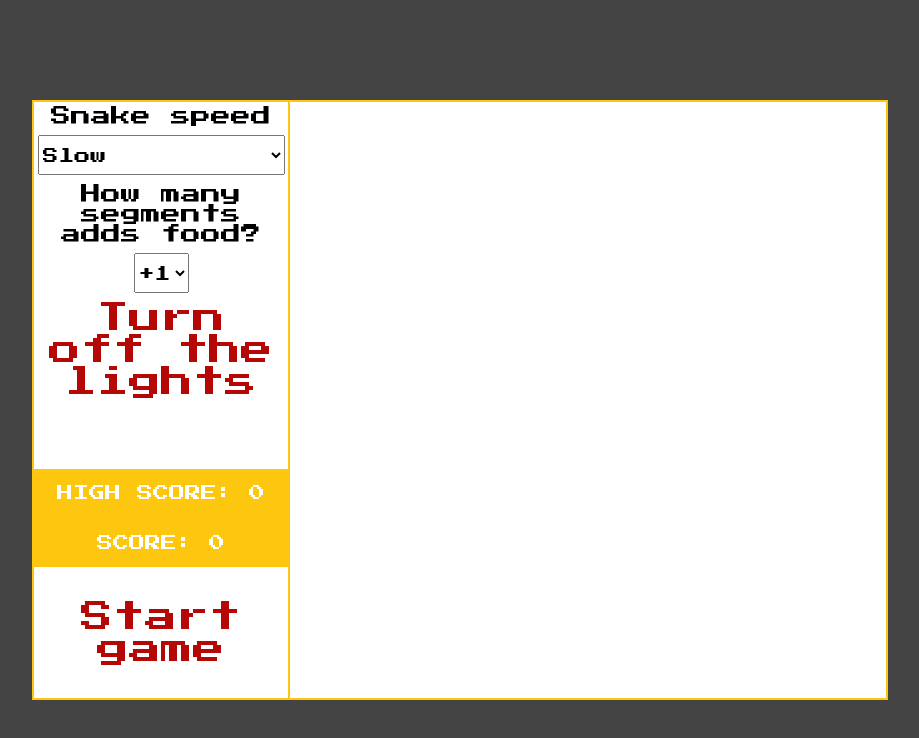
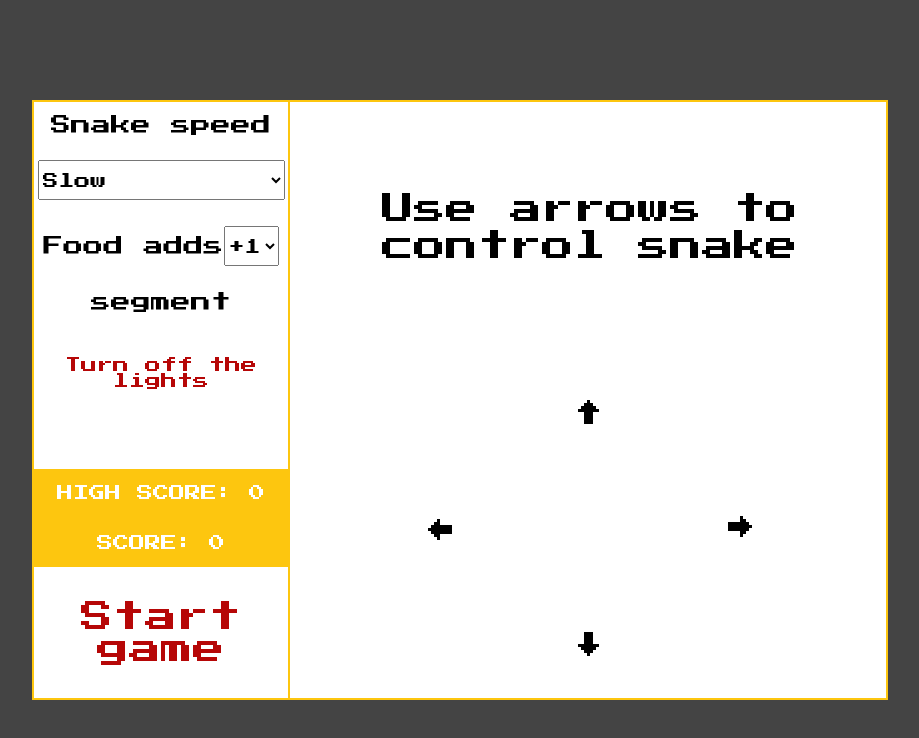
Before and after one commit to Centmsn/snake-JS, a plain HTML site: page index.html in a window 1280 px wide. Shown: the whole page, without its empty margins (180-1099 px from the left). Drawn offline with Linux system fonts and the light colour scheme.

Commit message:
add game instruction, fix visual bugs

```diff
--- a/index.html
+++ b/index.html
@@ -21,19 +21,20 @@
             <option value="fast">Fast</option>
             <option value="vFast">Speed of light</option>
           </select>
-          <p>How many segments adds food?</p>
+          <p>Food adds</p>
           <select name="food" id="food" class="game-result__select">
             <option value="1">+1</option>
             <option value="2">+2</option>
             <option value="3">+3</option>
           </select>
-          <button id="darkmode" class="button" value="dark">
+          <p>segment</p>
+          <button id="darkmode" class="button button--small" value="dark">
             Turn off the lights
           </button>
         </div>
         <div class="game-result__score">
-          <p>HIGH SCORE: <span class="game-result__high-score">0</span></p>
-          <p>SCORE: <span class="game-result__current-score">0</span></p>
+          <p class="game-result__text">HIGH SCORE: <span class="game-result__high-score">0</span></p>
+          <p class="game-result__text">SCORE: <span class="game-result__current-score">0</span></p>
         </div>
         <button class="button" id="start-game">Start game</button>
       </div>
--- a/index.js
+++ b/index.js
@@ -9,6 +9,15 @@ let allowDirectionChange = true;
 const startBtn = document.querySelector("#start-game");
 const gameTiles = document.querySelectorAll(".game-container__tile");
 const gameContainer = document.querySelector(".game-container");
+
+const displayWelcomeScreen = () => {
+  const modal = createModal();
+
+  modal.innerHTML =
+    "<p class='modal__info modal__info--transparent'>Use arrows to control snake</p><br><span class='modal__info--small'>&#8593;</span><span class='modal__info--small rotate-left'>&#8593;</span><span class='modal__info--small rotate-right'>&#8593;</span><span class='modal__info--small'>&#8595;</span>";
+
+  gameContainer.appendChild(modal);
+};
 
 const endGame = () => {
   startBtn.removeAttribute("disabled");
@@ -79,10 +88,10 @@ const updateScore = () => {
       score += 4 - speed;
       break;
     case 2:
-      score += 9 - speed;
+      score += 8 - speed;
       break;
     case 3:
-      score += 13 - speed;
+      score += 12 - speed;
       break;
   }
 
@@ -219,14 +228,20 @@ const moveSnake = () => {
   }
 };
 
-const showCountdown = () => {
-  // before game start
+const createModal = () => {
   const modal = document.createElement("div");
   modal.classList.add("modal");
 
   if (darkMode) {
     modal.classList.add("modal--dark");
   }
+
+  return modal;
+};
+
+const showCountdown = () => {
+  // before game start
+  const modal = createModal();
 
   gameContainer.appendChild(modal);
   modal.textContent = "3";
@@ -236,12 +251,14 @@ const showCountdown = () => {
 };
 
 const startGame = () => {
+  // disabled button
+  startBtn.setAttribute("disabled", "true");
   // reset game before start
-  startBtn.setAttribute("disabled", "true");
   snake = [1, 2, 3];
   direction = "right";
   score = 0;
   document.querySelector(".game-result__current-score").textContent = score;
+  // clean game-container
   gameTiles.forEach((tile) =>
     tile.classList.remove("snake", "snake-head", "collision")
   );
@@ -289,3 +306,4 @@ const startGame = () => {
 };
 startBtn.addEventListener("click", startGame);
 document.querySelector("#darkmode").addEventListener("click", toggleDarkmode);
+window.addEventListener("DOMContentLoaded", displayWelcomeScreen);
--- a/sass/main.scss
+++ b/sass/main.scss
@@ -88,6 +88,10 @@ $main-col: rgb(253, 198, 15);
   &__option {
     flex-basis: 100%;
   }
+
+  &__text {
+    flex-basis: 100%;
+  }
 }
 
 .snake {
@@ -109,6 +113,13 @@ $main-col: rgb(253, 198, 15);
   color: $red-col;
   border: none;
   background-color: transparent;
+  outline: none;
+
+  &--small {
+    font-size: 1rem;
+    flex-basis: 90%;
+    margin-top: 20px;
+  }
 
   &:hover {
     color: $main-col;
@@ -146,6 +157,15 @@ $main-col: rgb(253, 198, 15);
     line-height: calc(2rem + 5px);
     background-color: rgba(0, 0, 0, 0.219);
   }
+
+  &__info--transparent {
+    background-color: transparent;
+  }
+
+  &__info--small {
+    font-size: 1.5rem;
+    flex-basis: 100%;
+  }
 }
 
 .collision {
@@ -163,3 +183,13 @@ $main-col: rgb(253, 198, 15);
     background-color: $snake-head-col;
   }
 }
+
+.rotate-left {
+  transform: rotate(-90deg);
+  flex-basis: 50%;
+}
+
+.rotate-right {
+  transform: rotate(90deg);
+  flex-basis: 50%;
+}
```
Also changed, not shown: css/main.css, 1 other file.
